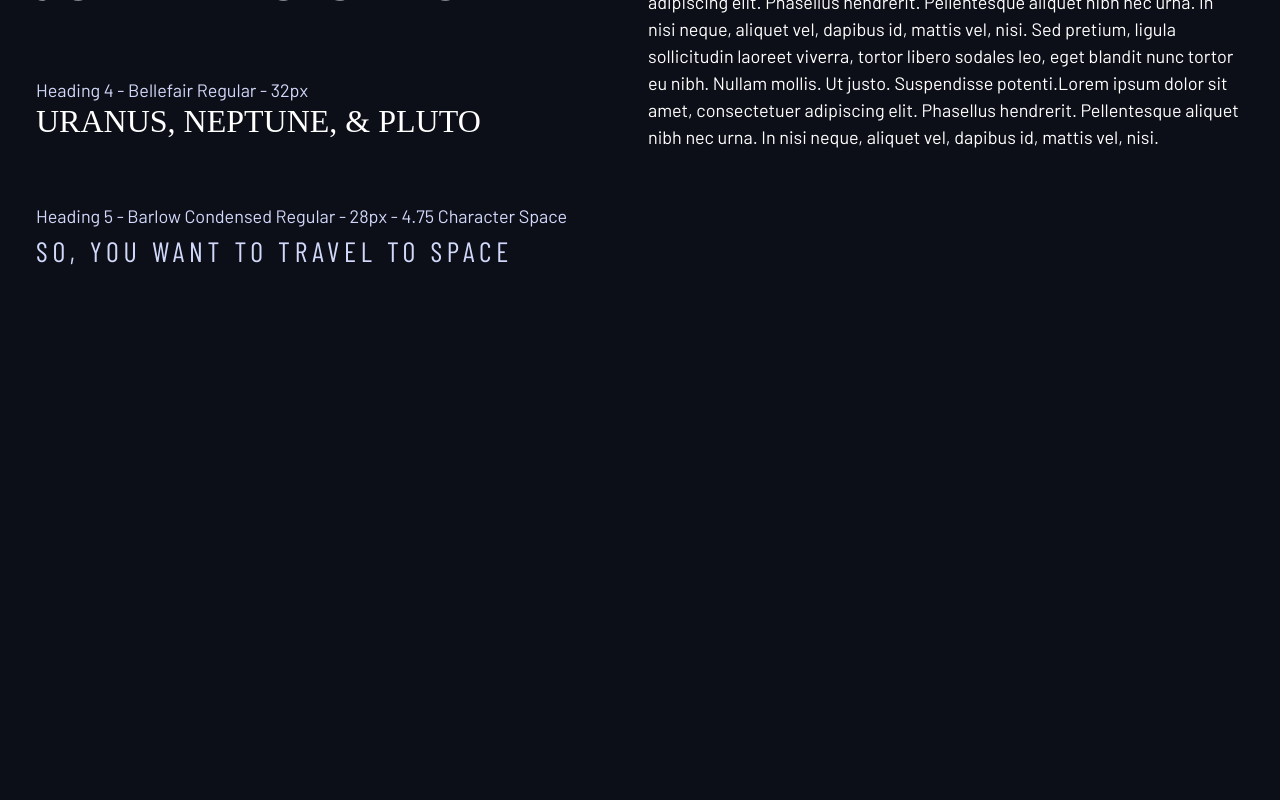
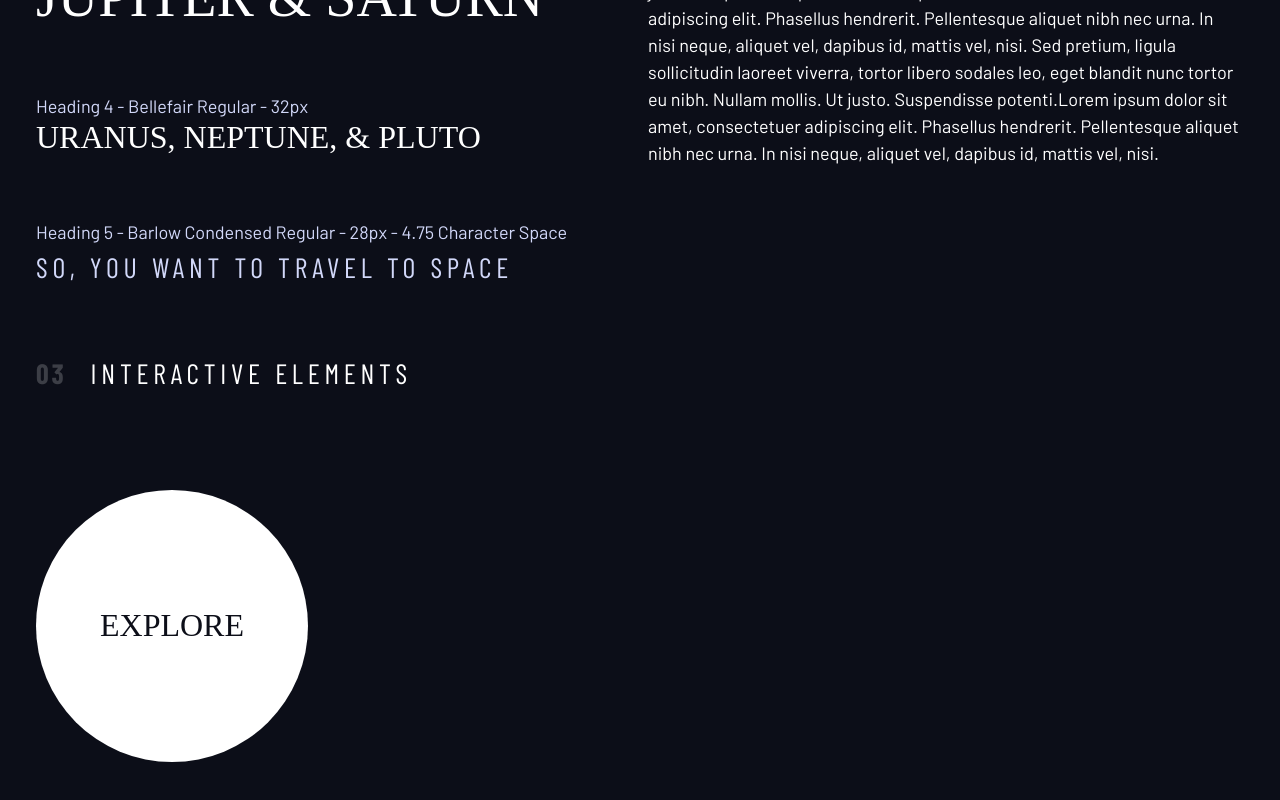
Before and after one commit to CodeHunt101/space-travel, a Next.js app: page /design-system in a window 1280 px wide. Shown: the part 946-1746 px from the top of the page. Before the commit the page ends 1282 px from the top, so only its background shows below. Built offline with nearby package versions, Linux system fonts and the light colour scheme; a web font is replaced by a local one.

Commit message:
add large button component

```diff
--- /dev/null
+++ b/src/app/design-system/components/interactive-elements/LargeButton.module.scss
@@ -0,0 +1,10 @@
+@import '../../../styles/variables';
+
+.large-button {
+  display: flex;
+  place-items: center; //shorthand for justify content and align items
+  padding: 0 2em;
+  aspect-ratio: 1; //sets the height based on the width 1 = 1/1 = width=1/height=1
+  border-radius: 50%;
+  text-decoration: none;
+}
--- /dev/null
+++ b/src/app/design-system/components/interactive-elements/LargeButton.tsx
@@ -0,0 +1,12 @@
+import style from './LargeButton.module.scss'
+
+const LargeButton = () => (
+  <a
+    href="#"
+    className={`${style['large-button']} uppercase ff-serif fs-600 text-dark bg-white`}
+  >
+    <div>Explore</div>
+  </a>
+)
+
+export default LargeButton
--- /dev/null
+++ b/src/app/design-system/components/interactive-elements/index.tsx
@@ -0,0 +1,29 @@
+import LargeButton from "./LargeButton"
+
+const InteractiveElements = () => (
+  <section className="flow" id="interactive-elements">
+    <h2 className="numbered-title">
+      <span>03</span> Interactive elements
+    </h2>
+
+    {/* navigation */}
+    <div></div>
+
+    <div className="flex">
+      <div style={{marginTop: "5rem"}}>
+        {/* explore button */}
+        <LargeButton />
+      </div>
+
+      <div style={{ marginBottom: '50vh' }}>
+        {/* Tabs */}
+
+        {/* Dots */}
+
+        {/* Numbers */}
+      </div>
+    </div>
+  </section>
+)
+
+export default InteractiveElements
--- a/src/app/design-system/page.tsx
+++ b/src/app/design-system/page.tsx
@@ -1,11 +1,13 @@
 import ColoursSection from "./components/ColoursSection"
+import InteractiveElements from "./components/interactive-elements"
 import TypographySection from "./components/TypographySection"
 
 const DesignSystem = () => (
-  <div className="container">
-    <h1 className="ff-serif">Design system</h1>
+  <div className="container flow">
+    <h1>Design system</h1>
     <ColoursSection />
     <TypographySection />
+    <InteractiveElements />
   </div>
 )
 
```
